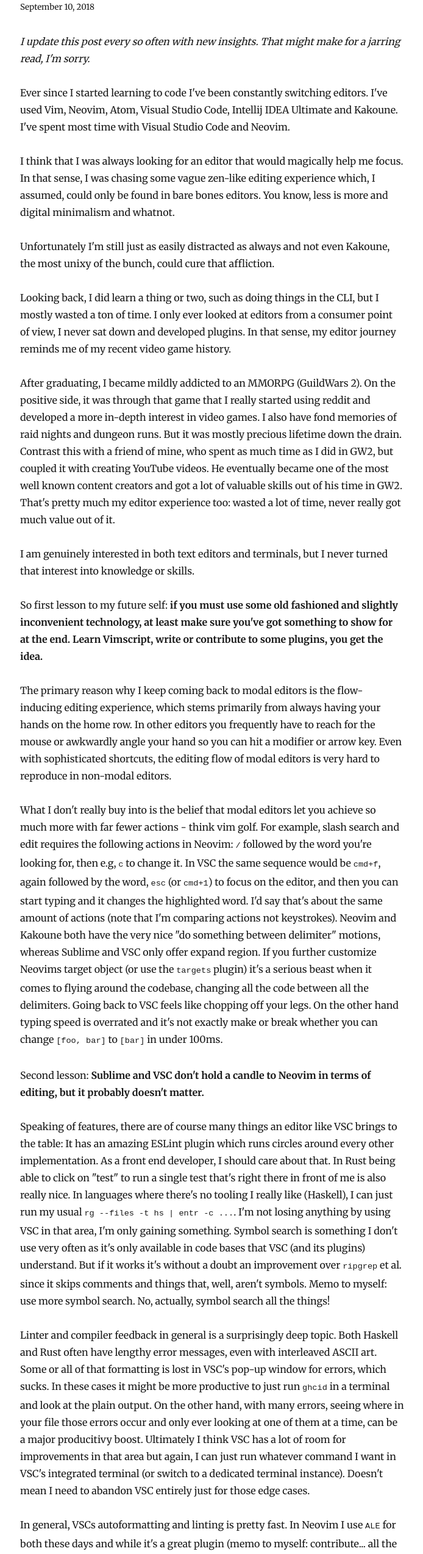
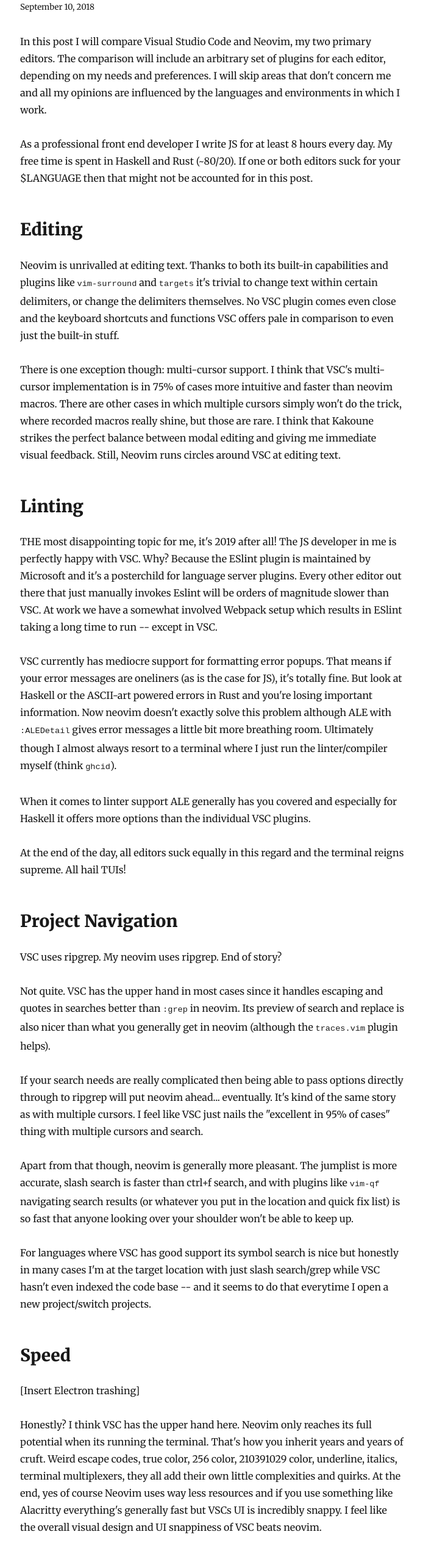
Before and after one commit to cideM/blog, a Gatsby site: page /editors/ in a window 1280 px wide. Shown: the part 141-2689 px from the top of the page at 61% size, without its empty margins (292-986 px from the left). Built offline with nearby package versions, Linux system fonts and the light colour scheme; Gatsby itself is replaced by a stand-in of ours; some packages are replaced by stand-ins of ours.

Commit message:
edited editor post

```diff
--- a/content/blog/editors/index.md
+++ b/content/blog/editors/index.md
@@ -3,49 +3,146 @@
 date: '2018-09-10T22:12:03.284Z'
 ---
 
-_I update this post every so often with new insights. That might make for a jarring read, I'm sorry._
+In this post I will compare Visual Studio Code and Neovim, my two primary
+editors. The comparison will include an arbitrary set of plugins for each
+editor, depending on my needs and preferences. I will skip areas that don't
+concern me and all my opinions are influenced by the languages and environments
+in which I work.
 
-Ever since I started learning to code I've been constantly switching editors. I've used Vim, Neovim, Atom, Visual Studio Code, Intellij IDEA Ultimate and Kakoune. I've spent most time with Visual Studio Code and Neovim.
+As a professional front end developer I write JS for at least 8 hours every
+day. My free time is spent in Haskell and Rust (~80/20). If one or both editors
+suck for your $LANGUAGE then that might not be accounted for in this post.
 
-I think that I was always looking for an editor that would magically help me focus. In that sense, I was chasing some vague zen-like editing experience which, I assumed, could only be found in bare bones editors. You know, less is more and digital minimalism and whatnot.
+## Editing
 
-Unfortunately I'm still just as easily distracted as always and not even Kakoune, the most unixy of the bunch, could cure that affliction.
+Neovim is unrivalled at editing text. Thanks to both its built-in capabilities
+and plugins like `vim-surround` and `targets` it's trivial to change text
+within certain delimiters, or change the delimiters themselves. No VSC plugin
+comes even close and the keyboard shortcuts and functions VSC offers pale in
+comparison to even just the built-in stuff.
 
-Looking back, I did learn a thing or two, such as doing things in the CLI, but I mostly wasted a ton of time. I only ever looked at editors from a consumer point of view, I never sat down and developed plugins. In that sense, my editor journey reminds me of my recent video game history.
+There is one exception though: multi-cursor support. I think that VSC's
+multi-cursor implementation is in 75% of cases more intuitive and faster than
+neovim macros. There are other cases in which multiple cursors simply won't do the
+trick, where recorded macros really shine, but those are rare. I think that
+Kakoune strikes the perfect balance between modal editing and giving me
+immediate visual feedback. Still, Neovim runs circles around VSC at editing
+text.
 
-After graduating, I became mildly addicted to an MMORPG (GuildWars 2). On the positive side, it was through that game that I really started using reddit and developed a more in-depth interest in video games. I also have fond memories of raid nights and dungeon runs. But it was mostly precious lifetime down the drain. Contrast this with a friend of mine, who spent as much time as I did in GW2, but coupled it with creating YouTube videos. He eventually became one of the most well known content creators and got a lot of valuable skills out of his time in GW2. That's pretty much my editor experience too: wasted a lot of time, never really got much value out of it.
+## Linting
 
-I am genuinely interested in both text editors and terminals, but I never turned that interest into knowledge or skills.
+THE most disappointing topic for me, it's 2019 after all! The JS developer in
+me is perfectly happy with VSC. Why? Because the ESlint plugin is maintained by
+Microsoft and it's a posterchild for language server plugins. Every other
+editor out there that just manually invokes Eslint will be orders of magnitude
+slower than VSC. At work we have a somewhat involved Webpack setup which
+results in ESlint taking a long time to run -- except in VSC.
 
-So first lesson to my future self: **if you must use some old fashioned and slightly inconvenient technology, at least make sure you've got something to show for at the end. Learn Vimscript, write or contribute to some plugins, you get the idea.**
+VSC currently has mediocre support for formatting error popups. That means if
+your error messages are oneliners (as is the case for JS), it's totally fine.
+But look at Haskell or the ASCII-art powered errors in Rust and you're losing
+important information. Now neovim doesn't exactly solve this problem although
+ALE with `:ALEDetail` gives error messages a little bit more breathing room.
+Ultimately though I almost always resort to a terminal where I just run the
+linter/compiler myself (think `ghcid`).
 
-The primary reason why I keep coming back to modal editors is the flow-inducing editing experience, which stems primarily from always having your hands on the home row. In other editors you frequently have to reach for the mouse or awkwardly angle your hand so you can hit a modifier or arrow key. Even with sophisticated shortcuts, the editing flow of modal editors is very hard to reproduce in non-modal editors.
+When it comes to linter support ALE generally has you covered and especially
+for Haskell it offers more options than the individual VSC plugins.
 
-What I don't really buy into is the belief that modal editors let you achieve
-so much more with far fewer actions - think vim golf. For example, slash search and edit requires the following actions in Neovim: `/` followed by the word you're looking for, then e.g, `c` to change it. In VSC the same sequence would be `cmd+f`, again followed by the word, `esc` (or `cmd+1`) to focus on the editor, and then you can start typing and it changes the highlighted word. I'd say that's about the same amount of actions (note that I'm comparing actions not keystrokes). Neovim and Kakoune both have the very nice "do something between delimiter" motions, whereas Sublime and VSC only offer expand region. If you further customize Neovims target object (or use the `targets` plugin) it's a serious beast when it comes to flying around the codebase, changing all the code between all the delimiters. Going back to VSC feels like chopping off your legs. On the other hand typing speed is overrated and it's not exactly make or break whether you can change `[foo, bar]` to `[bar]` in under 100ms.
+At the end of the day, all editors suck equally in this regard and the terminal
+reigns supreme. All hail TUIs!
 
-Second lesson: **Sublime and VSC don't hold a candle to Neovim in terms of editing, but it probably doesn't matter.**
+## Project Navigation
 
-Speaking of features, there are of course many things an editor like VSC brings to the table: It has an amazing ESLint plugin which runs circles around every other implementation. As a front end developer, I should care about that. In Rust being able to click on "test" to run a single test that's right there in front of me is also really nice. In languages where there's no tooling I really like (Haskell), I can just run my usual `rg --files -t hs | entr -c ...`. I'm not losing anything by using VSC in that area, I'm only gaining something. Symbol search is something I don't use very often as it's only available in code bases that VSC (and its plugins) understand. But if it works it's without a doubt an improvement over `ripgrep` et al. since it skips comments and things that, well, aren't symbols. Memo to myself: use more symbol search. No, actually, symbol search all the things!
+VSC uses ripgrep. My neovim uses ripgrep. End of story?
 
-Linter and compiler feedback in general is a surprisingly deep topic. Both Haskell and Rust often have lengthy error messages, even with interleaved ASCII art. Some or all of that formatting is lost in VSC's pop-up window for errors, which sucks. In these cases it might be more productive to just run `ghcid` in a terminal and look at the plain output. On the other hand, with many errors, seeing where in your file those errors occur and only ever looking at one of them at a time, can be a major producitivy boost. Ultimately I think VSC has a lot of room for improvements in that area but again, I can just run whatever command I want in VSC's integrated terminal (or switch to a dedicated terminal instance). Doesn't mean I need to abandon VSC entirely just for those edge cases.
+Not quite. VSC has the upper hand in most cases since it handles escaping and
+quotes in searches better than `:grep` in neovim. Its preview of search and
+replace is also nicer than what you generally get in neovim (although
+the `traces.vim` plugin helps).
 
-In general, VSCs autoformatting and linting is pretty fast. In Neovim I use `ALE` for both these days and while it's a great plugin (memo to myself: contribute... all the things?) it's just not as fast an snappy as VSC.
+If your search needs are really complicated then being able to pass options
+directly through to ripgrep will put neovim ahead... eventually. It's kind of
+the same story as with multiple cursors. I feel like VSC just nails the
+"excellent in 95% of cases" thing with multiple cursors and search.
 
-There is a part of me that chases the lofty ideal of a modern, bare bones, unixy editor (think Kakoune marries VSC and they both have an affair with Neovim). An editor that integrates perfectly with an equally elegant terminal emulator, which has just the right number of features and otherwise lets me integrate nicely with the CLI (Kakoune does that exceptionally well). But that editor doesn't exist. So the question is: do chase that ideal (Neovim) or just go with the pragmatic choice (e.g., VSC)?
+Apart from that though, neovim is generally more pleasant. The jumplist is more
+accurate, slash search is faster than ctrl+f search, and with plugins like
+`vim-qf` navigating search results (or whatever you put in the location and
+quick fix list) is so fast that anyone looking over your shoulder won't be able
+to keep up.
 
-I mentioned it already but the one positive thing about using a more minimalistic text editor is that it forces you to learn more about CLI tools. That can end up being less efficient than an IDE, but knowing more about those tools (that the IDE is often using, but exposed through a GUI) can come in really handy in situations that the predetermined GUI just doesn't handle.
+For languages where VSC has good support its symbol search is nice but honestly
+in many cases I'm at the target location with just slash search/grep while VSC
+hasn't even indexed the code base -- and it seems to do that everytime I open a
+new project/switch projects.
 
-A prime example is git, which has a lot of ~~confusing~~ potentially helpful options to explore the index and which are absent in many VSC git plugins.
+## Speed
 
-Lesson three: VSC offers nice features. CLI tools are powerful. **Do you invest in gettings things done quicker now or maybe having a stronger CLI fu in the future?** Is that going to be worth it? Burrito or Sandwich?
+[Insert Electron trashing]
 
-Lastly, there's performance. Sublime (and the terminal editors) are without a doubt less resource hungry. But terminal editors are also slower at scrolling and generally uglier, in my humble opinion. Sublime however is both incredibly fast and also very nice to look at. Although that kind of falls apart when you realize that syntax highlighting is not a solved problem in 2018 (like... seriously? why doesn't every language ship with a syntax parser that adheres to some common standard _grumble_). But I have an expensive Mac Book Pro. I also have an 8 core Ryzen CPU in my big ass desktop PC. I have 16GB of RAM. I don't care if VSC requires more resources. And a lot of the CPU cycle hogging stuff is actually plugins (linters, compilers, watchers, servers). I can trim down VSC to some essentials and it's a fast and snappy editor. I've used VSC for long coding sessions in a car and I don't notice the battery drain. I do have a battery pack after all. It's not like I'll be stuck in the desert with my life depending on a 9h coding session. VSC's electron powered GUI is often faster than Neovim. For example, doing a search in VSC is pretty much as fast as running ripgrep in the CLI. Neovim, using ripgrep, takes longer and I assume it's because it has to populate and open the quickfix window.
+Honestly? I think VSC has the upper hand here. Neovim only reaches its full
+potential when its running the terminal. That's how you inherit years and years
+of cruft. Weird escape codes, true color, 256 color, 210391029 color,
+underline, italics, terminal multiplexers, they all add their own little
+complexities and quirks. At the end, yes of course Neovim uses way less
+resources and if you use something like Alacritty everything's generally fast
+but VSCs UI is incredibly snappy. I feel like the overall visual design and UI
+snappiness of VSC beats neovim.
 
-Lesson four: **VSC is fast. Sublime is fast. Neovim so-so.** :(
+At the end of the day both editors are fast enough for my needs.
 
-So, you've made it this far future me. It's probably late, you're listening to low key electronic music, and you have at least 6 tabs open, with reddit and HN posts about why Neovim Is The Light and that you should Praise The Sun - no that was just a reminder that you bought DS3 and you haven't finished DS2 yet so get going.
+## UI
 
-If you want to use Neovim, do it. But have a good reason. Read this post. **If you feel like using a customizable editor, really learn to customize it.** Make sure you get something out of it beyond just learning org-mode or something.
+I love that I can use the same set of movements on every buffer, regardless if
+it's running a terminal or code. That's beautiful. And VSC doesn't have that.
+So yeah, not much of a competition here.
 
-Your Past Self.
+## Auto suggest
+
+Neovim's buffer based completion runs circles around VSCs buffer based
+completion but if a language is supported in VSC then obviously your completion
+and suggestion experience will be much, much nicer than in Neovim. The rise of
+language server plugins will hopefully shift that balance in favor of Neovim
+but right now, if intelligent suggestions are you #1 thing, then Neovim might
+not always be unicorns and rainbows.
+
+## Git
+
+There's one Git editor integration that I consider truly impressive and that's
+in the IntelliJ editors. VSC has the GitLens plugin which is impressive for its
+feature set, download count and supporter count. And yet, it seems to not have
+anything I actually use. I love the CLI and `git add -p` and `git diff`. It's
+exactly what I want. I do not need anything else for those use cases.
+`vim-fugitive` then adds some other niceties. The most recent patch added the
+`=` shortcut to expand the diff in the `:Gstatus` view. That doesn't mean much
+if you don't use Neovim or that plugins so suffice it to say that viewing the
+diff of your current changes is just like 2 key presses away (I didn't count).
+One command I use a lot is showing me the version of the current file from
+another branch.
+
+There's one thing where Neovim not only drops the ball but fails to an epic
+extent: merge conflicts. I'd rather pay 100USD for Sublime Merge or keep VSC
+installed _just for resolving merge conflicts_. I think Neovim just isn't the
+right environment for that (or rather TUIs aren't).
+
+Bottom line: the Git plugins for VSC somehow manage to not have any features I
+use. So the shell together with `fugitive` and `gv.vim` is way more convenient
+for me. Your mileage may of course vary.
+
+## Syntax Highlighting
+
+VSC is just better in pretty much every language. That's it.
+
+## TL;DR
+
+I would recommend VSC to everyone looking to become a programmer or people who
+are in the market for something. The Neovim learning curve is scary and its
+plugion ecosystem sprawling and not as easy to navigate as VSC.
+
+In the long run however nothing beats the sheer speed of Neovim. And I'm pretty
+positive that that won't change in the foreseeable future. Language server
+plugins are probably going to further close the gap in areas where Neovim is
+lacking.
+
+Linting sucks, everywhere.
```
